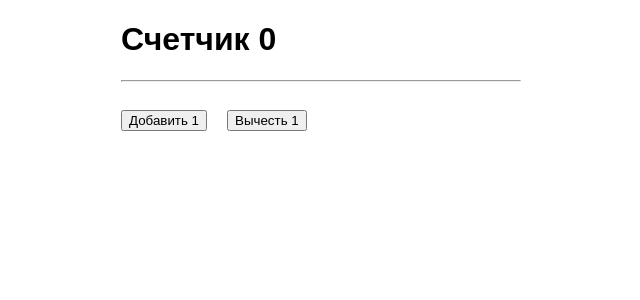
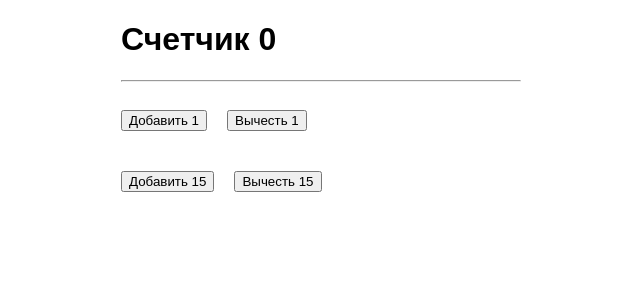
Before and after one commit to Aleksandr-Glebik/vm-react-js, a React (Create React App) app in the folder react-theory/: page / in a window 1280 px wide. Shown: the top 300 px of the page, without its empty margins (319-959 px from the left). Built offline with nearby package versions, Linux system fonts and the light colour scheme.

Commit message:
feat: add new case and new dispatch (passing values)

```diff
--- a/react-theory/src/App.js
+++ b/react-theory/src/App.js
@@ -22,6 +22,11 @@
           <button onClick={this.props.onAdd}>Добавить 1</button>
           <button onClick={this.props.onSub}>Вычесть 1</button>
         </div>
+
+        <div className="Actions">
+          <button onClick={() => this.props.onAddNumber(15)}>Добавить 15</button>
+          <button onClick={() => this.props.onAddNumber(-15)}>Вычесть 15</button>
+        </div>
       </div>
     )
   }
@@ -37,6 +42,8 @@
   return {
     onAdd: () => dispatch({type: 'ADD'}),
     onSub: () => dispatch({type: 'SUB'}),
+    onAddNumber: number => dispatch({type: 'ADD_NUMBER', payload: number}),
+    // onSubNumber: number => dispatch({type: 'SUB_NUMBER', payload: number}),
   }
 }
 
--- a/react-theory/src/redux/rootReducer.js
+++ b/react-theory/src/redux/rootReducer.js
@@ -14,7 +14,16 @@
             return {
                 counter: state.counter - 1
             }
+        case 'ADD_NUMBER':
+            return {
+                counter: state.counter + action.payload
+            }
+        // case 'SUB_NUMBER':
+        //     return {
+        //         counter: state.counter - action.payload
+        //     }
+        default:
+            return state
     }
 
-    return state
 }
```
